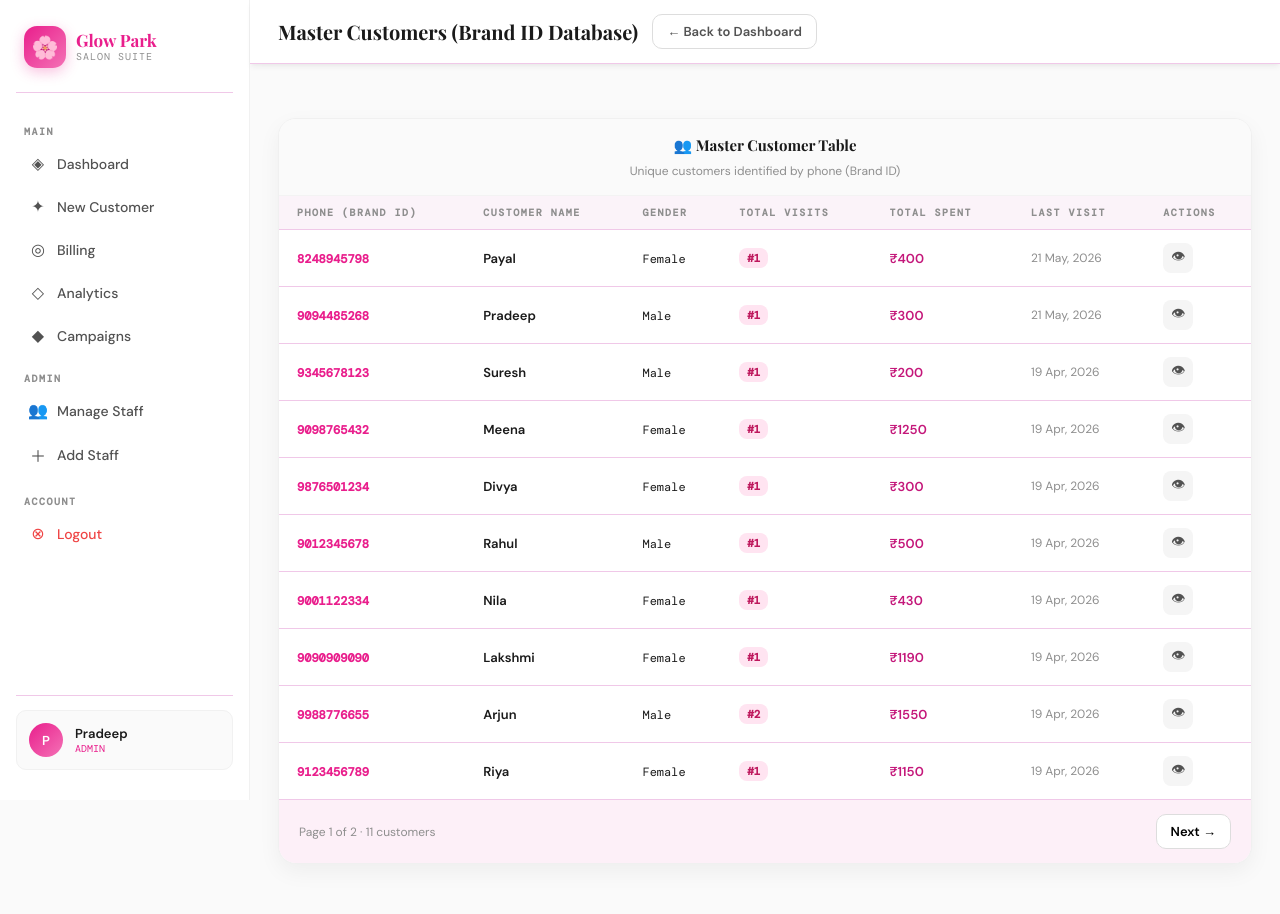
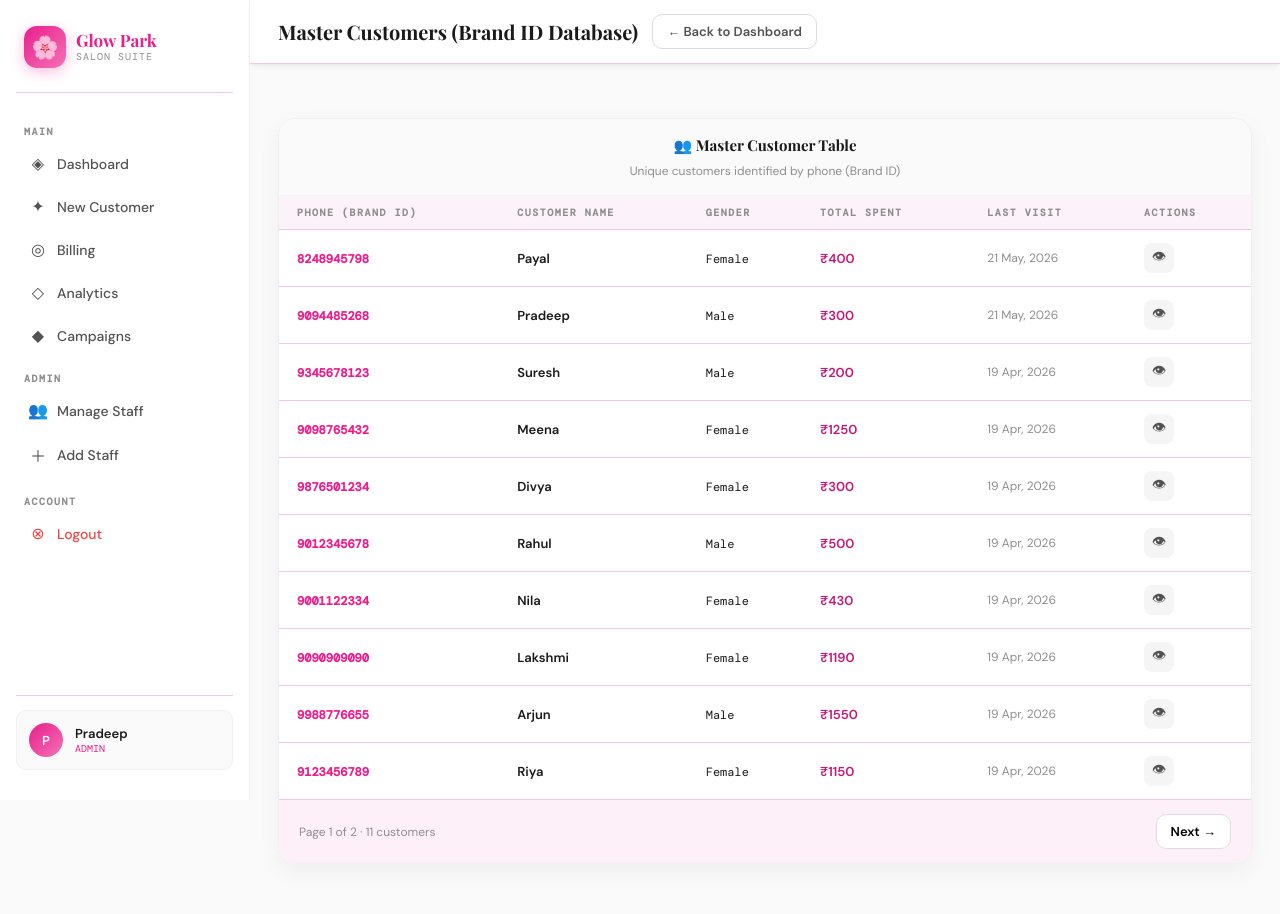
Before and after one commit to PradeepPradeep1234/Glow_Park_Billing, a Flask app: page /master-customers in a window 1280 px wide. Run offline with Flask 3, Linux system fonts and the light colour scheme; a user stored in the database is signed in.

Commit message:
small changes

```diff
--- a/templates/billing.html
+++ b/templates/billing.html
@@ -74,7 +74,7 @@ block page_title %}Billing{% endblock %} {% block topbar_actions %}
                 text-decoration: none;
               "
             >
-              {{ v.customer.name }}
+              {{ (v.customer.name).capitalize() }}
             </a>
 
             {% if v.customer.is_returning %}
--- a/templates/dashboard.html
+++ b/templates/dashboard.html
@@ -381,7 +381,7 @@ tbody tr:hover {
           <td>#GP{{ '%04d'|format(v.id) }}</td>
 
           <td>
-            <b>{{ v.customer.name }}</b>
+            <b>{{ (v.customer.name).capitalize() }}</b>
             {% if v.customer.is_returning %}
               <span class="badge" style="background:#dcfce7;color:#166534;">↩ Return</span>
             {% else %}
--- a/templates/master_customers.html
+++ b/templates/master_customers.html
@@ -21,7 +21,6 @@
           <th>Phone (Brand ID)</th>
           <th>Customer Name</th>
           <th>Gender</th>
-          <th>Total Visits</th>
           <th>Total Spent</th>
           <th>Last Visit</th>
           <th>Actions</th>
@@ -50,11 +49,7 @@
             </span>
           </td>
 
-          <td>
-            <span class="badge" style="background: #ffe4f1; color: #be185d;">
-              #{{ c.total_visits }}
-            </span>
-          </td>
+
 
           <td>
             <b style="color: var(--pink-deep);">₹{{ c.total_spent|int }}</b>
```
Also changed, not shown: instance/glowpark.db.
